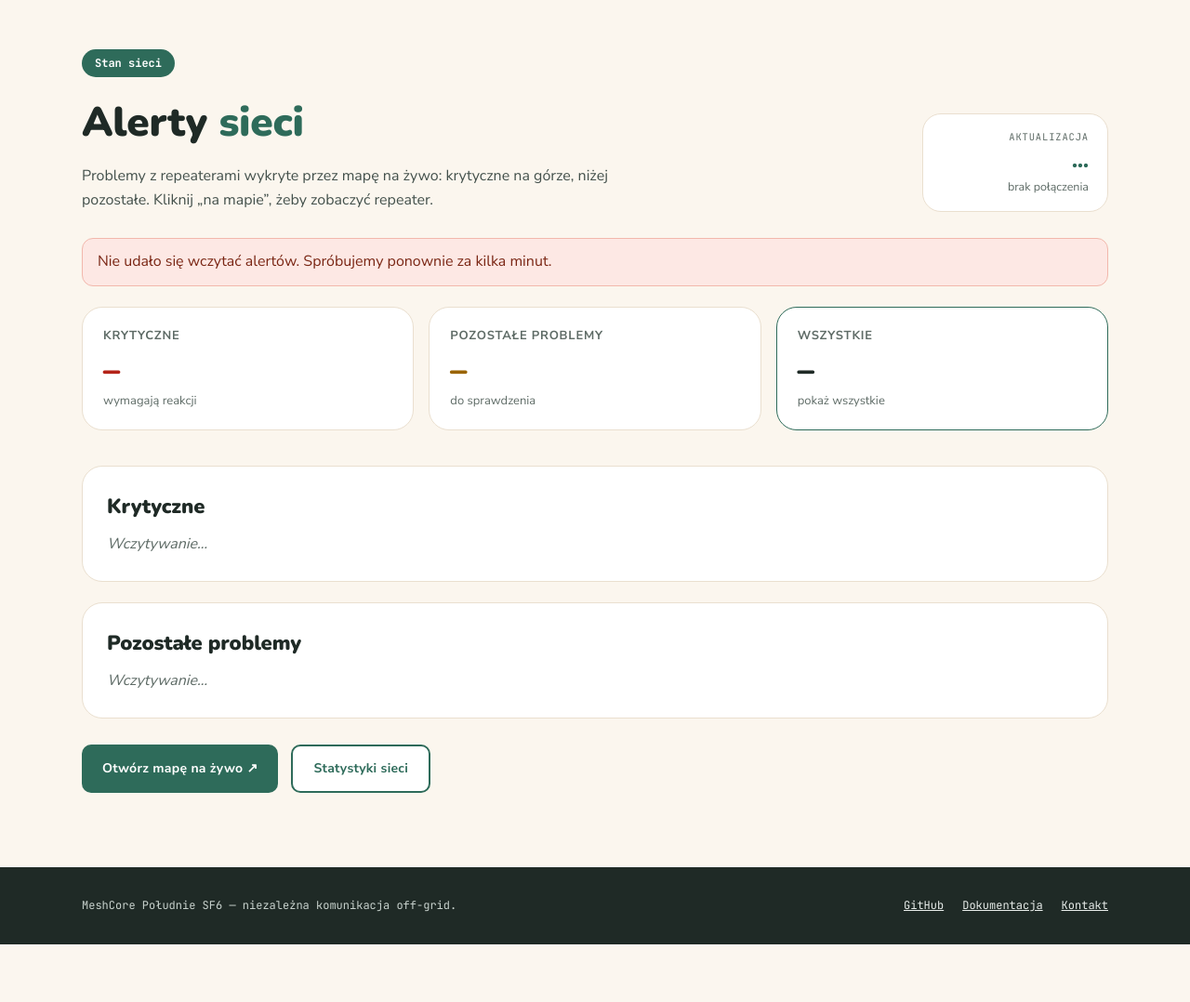
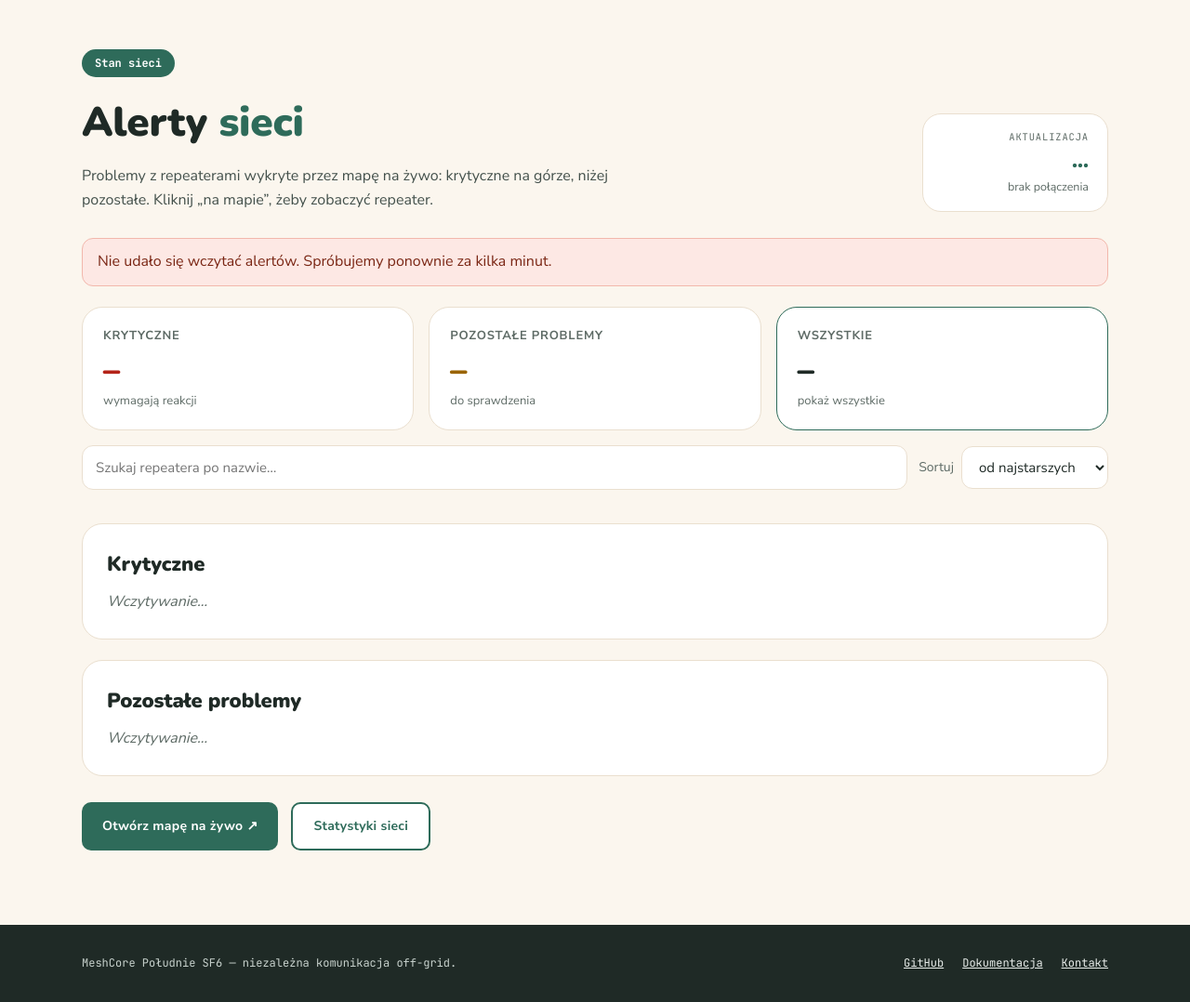
Before and after one commit to aventurovan/meshcore-sf6-firmware, a PHP site: page /alerty.php in a window 1280 px wide. Shown: the part 89-1167 px from the top of the page at 93% size. Before the commit the page ends 1105 px from the top, so only its background shows below. Run offline with PHP 8.4, Linux system fonts and the light colour scheme.

Commit message:
Alerty sieci: wyszukiwanie repeatera i sortowanie A–Z / Z–A
Co-Authored-By: Claude Opus 5.5 <noreply@anthropic.com>
Claude-Session: https://claude.ai/code/session_01Vxn5N5msNpoQTSz2iexvVC

```diff
--- a/strona/alerty.php
+++ b/strona/alerty.php
@@ -23,6 +23,15 @@ require __DIR__ . '/includes/header.php';
       <button type="button" class="card al-tile al-all on" data-f=""><div class="st-lbl">Wszystkie</div><div class="st-num" id="alNA">–</div><div class="st-sub">pokaż wszystkie</div></button>
     </div>
 
+    <div class="al-tools">
+      <label class="al-search"><span class="sr-only">Szukaj repeatera</span><input type="search" id="alQ" placeholder="Szukaj repeatera po nazwie…" autocomplete="off"></label>
+      <label class="al-sort"><span>Sortuj</span><select id="alSort">
+        <option value="">od najstarszych</option>
+        <option value="nowe">od najnowszych</option>
+        <option value="az">nazwa A–Z</option>
+        <option value="za">nazwa Z–A</option>
+      </select></label>
+    </div>
     <div class="al-types" id="alTypes" role="tablist"></div>
 
     <div class="card st-block" id="alKrytBlock">
--- a/strona/assets/alerty.js
+++ b/strona/assets/alerty.js
@@ -15,7 +15,9 @@
     const d = Math.round(h / 24);
     return `od ${d} ${odm(d, 'dnia', 'dni', 'dni')}`;
   };
-  let dane = null, filtrPoziom = '', filtrTyp = '';
+  let dane = null, filtrPoziom = '', filtrTyp = '', szukaj = '', sortuj = '';
+  const norm = (t) => String(t || '').toLowerCase().normalize('NFD').replace(/[\u0300-\u036f]/g, '').replace(/ł/g, 'l');
+  const nazwaA = (a) => a.nazwa || a.wiadomosc || '';
 
   function wiersz(a) {
     return `<li class="al-item al-${a.poziom === 'krytyczny' ? 'k' : 'u'}">
@@ -37,10 +39,19 @@
     for (const a of l) { const k = a.typNazwa || 'Inne'; typy.set(k, (typy.get(k) || 0) + 1); }
     $('alTypes').innerHTML = typy.size > 1 ? [['', 'Wszystkie rodzaje', l.length], ...[...typy.entries()].sort((a, b) => b[1] - a[1]).map(([k, n]) => [k, k, n])]
       .map(([k, t, n]) => `<button type="button" class="al-chip${filtrTyp === k ? ' on' : ''}" data-t="${esc(k)}">${esc(t)} <b>${n}</b></button>`).join('') : '';
-    const widac = l.filter((a) => (!filtrTyp || (a.typNazwa || 'Inne') === filtrTyp));
+    const q = norm(szukaj.trim());
+    const widac = l.filter((a) => (!filtrTyp || (a.typNazwa || 'Inne') === filtrTyp) && (!q || norm(a.nazwa).includes(q) || norm(a.wiadomosc).includes(q)));
+    const porownaj = {
+      az: (a, b) => nazwaA(a).localeCompare(nazwaA(b), 'pl', { sensitivity: 'base' }),
+      za: (a, b) => nazwaA(b).localeCompare(nazwaA(a), 'pl', { sensitivity: 'base' }),
+      nowe: (a, b) => String(b.od).localeCompare(String(a.od)),
+      '': (a, b) => String(a.od).localeCompare(String(b.od)),
+    }[sortuj];
+    widac.sort(porownaj);
     const k = widac.filter((a) => a.poziom === 'krytyczny'), u = widac.filter((a) => a.poziom !== 'krytyczny');
-    $('alKryt').innerHTML = k.length ? k.map(wiersz).join('') : '<li class="st-empty">Brak alertów krytycznych.</li>';
-    $('alUwaga').innerHTML = u.length ? u.map(wiersz).join('') : '<li class="st-empty">Brak innych problemów.</li>';
+    const brak = (t) => `<li class="st-empty">${q ? 'Nic nie pasuje do „' + esc(szukaj.trim()) + '”.' : t}</li>`;
+    $('alKryt').innerHTML = k.length ? k.map(wiersz).join('') : brak('Brak alertów krytycznych.');
+    $('alUwaga').innerHTML = u.length ? u.map(wiersz).join('') : brak('Brak innych problemów.');
     $('alKrytBlock').hidden = filtrPoziom === 'uwaga';
     $('alUwagaBlock').hidden = filtrPoziom === 'krytyczny';
     if (!l.length) $('alKryt').innerHTML = '<li class="st-empty al-ok">✔ Brak alertów – sieć jest w dobrym stanie.</li>';
@@ -52,6 +63,8 @@
     document.querySelectorAll('.al-tile').forEach((x) => x.classList.toggle('on', x === b));
     rysuj();
   });
+  $('alQ').addEventListener('input', (e) => { szukaj = e.target.value; rysuj(); });
+  $('alSort').addEventListener('change', (e) => { sortuj = e.target.value; rysuj(); });
   $('alTypes').addEventListener('click', (e) => { const b = e.target.closest('[data-t]'); if (!b) return; filtrTyp = b.dataset.t; rysuj(); });
 
   async function pobierz() {
--- a/strona/assets/style.css
+++ b/strona/assets/style.css
@@ -1171,3 +1171,10 @@ a.ms-dl-card:hover{ border-color:var(--ms-accent); transform:translateY(-2px); }
 .al-tag{ padding:2px 9px; border-radius:999px; background:var(--panel-2); color:var(--text); font-weight:600; font-size:12.5px; }
 .al-ok{ font-style:normal; color:var(--green); font-weight:700; }
 @media (max-width:700px){ .al-sum{ grid-template-columns:1fr 1fr; } .al-all{ grid-column:1 / -1; } }
+.al-tools{ display:flex; flex-wrap:wrap; gap:12px; align-items:center; margin-bottom:14px; }
+.al-search{ flex:1 1 280px; }
+.al-search input, .al-sort select{ font:inherit; font-size:15px; padding:11px 14px; border-radius:12px; border:1px solid var(--line); background:var(--card, #fff); color:var(--text); }
+.al-search input{ width:100%; }
+.al-search input:focus, .al-sort select:focus{ outline:2px solid var(--green); outline-offset:1px; }
+.al-sort{ display:flex; align-items:center; gap:8px; font-size:14px; color:var(--muted); }
+.sr-only{ position:absolute; width:1px; height:1px; overflow:hidden; clip:rect(0 0 0 0); white-space:nowrap; }
```
Also changed, not shown: strona/PRZEKAZANIE.md (+1 -0 lines).
